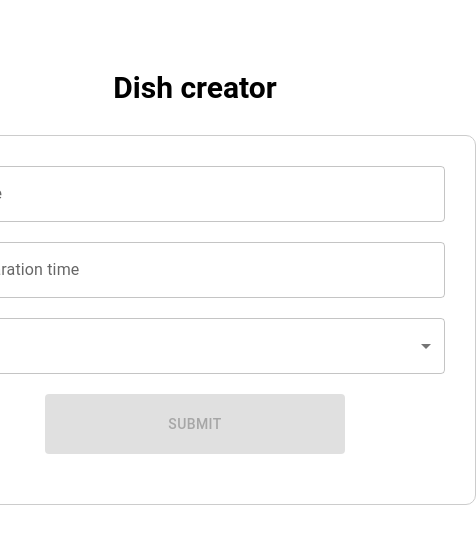
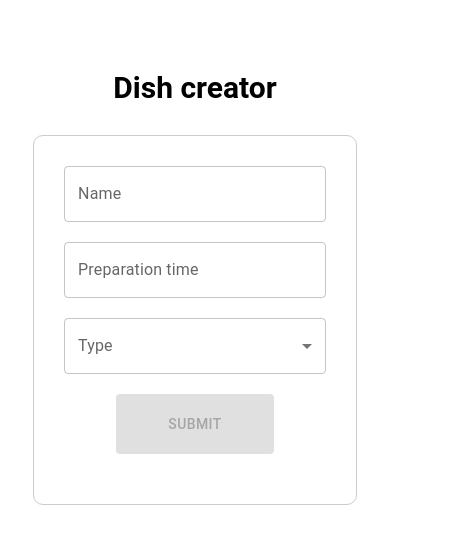
Before and after one commit to EmFor2001/hexocean_dishes, a React (Create React App) app: page / in a window 390 px wide. Shown: the top 544 px of the page, 476 px wide, since content can reach past the window. Built offline with nearby package versions, Linux system fonts and the light colour scheme.

Commit message:
Mobile breakpoints added

```diff
--- a/src/App.tsx
+++ b/src/App.tsx
@@ -240,8 +240,20 @@ const Form = styled.form`
   display: flex;
   flex-direction: column;
   align-items: center;
-  width: 500px;
+  width: 30%;
   padding: 30px;
   border: 1px solid #ccc;
   border-radius: 10px;
+
+  @media (max-width: 1440px) {
+    width: 40%;
+  }
+
+  @media (max-width: 1024px) {
+    width: 50%;
+  }
+
+  @media (max-width: 768px) {
+    width: 70%;
+  }
 `;
```
